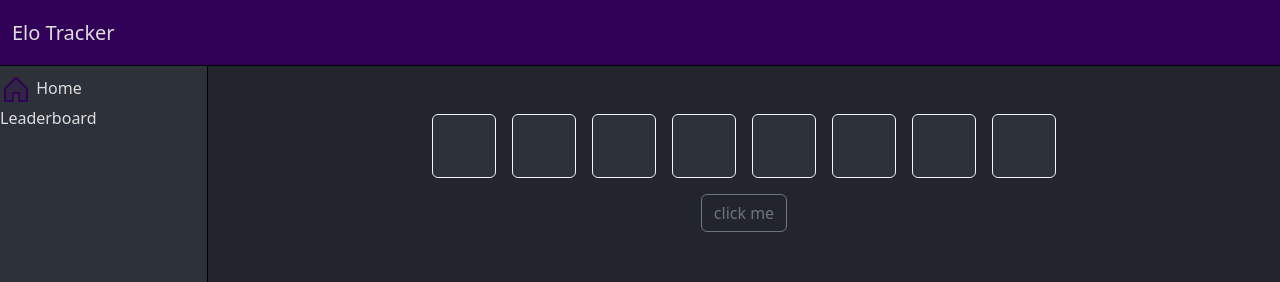
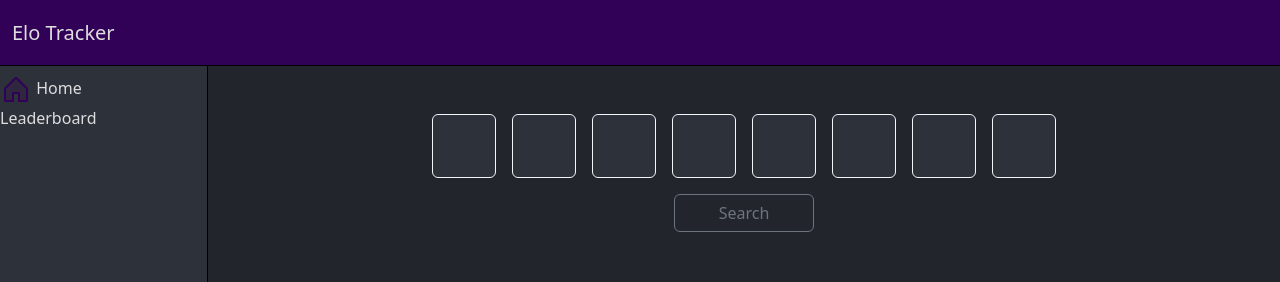
Before and after one commit to JosephRyan04/React-EloTracker, a React (Create React App) app: page / in a window 1280 px wide. Shown: the top 282 px of the page. Built offline with nearby package versions, Linux system fonts and the light colour scheme; no server answers.

Commit message:
Conditional gain/loss carets added

```diff
--- a/src/index.css
+++ b/src/index.css
@@ -36,7 +36,6 @@ h1, h4{
 
 .Sidebar .nav-item {
   width: 100%;
-
 }
 
 .Sidebar a {
@@ -182,3 +181,8 @@ div.MainBody {
   @keyframes horizontal-still {
     0% { transform: translateX(0) }
   }
+
+  .btn{
+    min-width: 140px;
+    max-width: 140px;
+  }
--- a/src/pages/EloChart.js
+++ b/src/pages/EloChart.js
@@ -9,6 +9,7 @@ import {range} from "lodash";
 import Row from 'react-bootstrap/esm/Row';
 import Card from 'react-bootstrap/Card';
 import rankIcon from '../assets/caret-up-fill.svg'
+import { CaretUp, CaretDown } from "@phosphor-icons/react";
 
 
 
@@ -49,7 +50,8 @@ export default function EloChart() {
           <h1>{elo}</h1>
           <div className='d-flex flex-column'>
           <text>Rating</text>
-          <h4>{change} <img src={rankIcon} alt='arrow-up' className="filter-green"/></h4>
+          {change >= 0 && <h4>{change}<CaretUp size={24} color="#2ECC40" weight="fill"/></h4>}
+          {change < 0 && <h4>{change}<CaretDown size={24} color="#FF4C09" weight="fill"/></h4>}
           </div>
 
           </div>
--- a/src/pages/FeedPage.js
+++ b/src/pages/FeedPage.js
@@ -122,14 +122,14 @@ export default function FeedPage() {
       <input className="m-2 text-center form-control form-control-solid rounded focus:shadow-outline" type="text" id="t7" maxLength="1" />
       <input className="m-2 text-center form-control form-control-solid rounded focus:shadow-outline" type="text" id="t8" maxLength="1" />
     </div>
-    <div className="flex-column">
+    <div className="d-flex flex-column align-items-center">
     <h4>{code}</h4>
     <Button
       variant="outline-secondary"
       disabled={isLoading}
       onClick={CodeEnter}
     >
-      click me
+      Search
     </Button>
     </div>
   </div>
```
